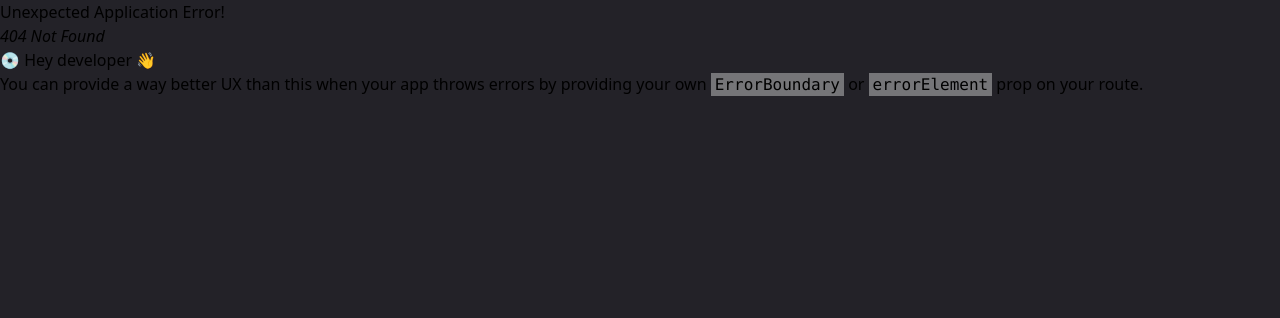
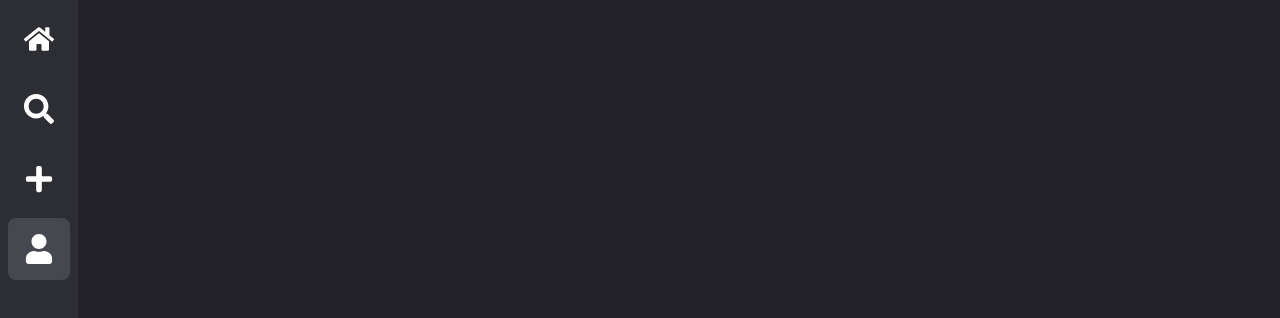
Before and after one commit to vinniemoth/songs-for-no-one, a React (Vite) app in the folder songs_to_no_one/: page /signup in a window 1280 px wide. Before the commit this address had no page. Shown: the top 318 px of the page. Built offline with nearby package versions, Linux system fonts and the light colour scheme.

Commit message:
FEAT: created migration for model user

```diff
--- a/songs_to_no_one/src/components/CitySearchInput.tsx
+++ b/songs_to_no_one/src/components/CitySearchInput.tsx
@@ -33,7 +33,6 @@ export default function CitySearchInput({ onChange }: CitySearchProps) {
   }, [query]);
 
   const handleSelect = (displayName: string) => {
-    const safeValue = displayName || "";
     setQuery(displayName);
     onChange(displayName);
     setIsOpen(false);
--- a/songs_to_no_one/src/components/NavigationBar.tsx
+++ b/songs_to_no_one/src/components/NavigationBar.tsx
@@ -1,4 +1,4 @@
-import { FaHome, FaPlus, FaSearch } from "react-icons/fa";
+import { FaHome, FaPlus, FaSearch, FaUser } from "react-icons/fa";
 import { useNavigate } from "react-router";
 
 interface NavigationBarProps {
@@ -27,6 +27,12 @@ export default function NavigationBar(props: NavigationBarProps) {
       >
         <FaPlus size={30} color={"white"} />
       </div>
+      <div
+        className={`flex justify-center p-4 m-2 hover:cursor-pointer ${props.active === "user" ? "active rounded-lg" : ""} hover:bg-zinc-800 rounded-lg`}
+        onClick={() => navigate("/signup")}
+      >
+        <FaUser size={30} color={"white"} />
+      </div>
     </nav>
   );
 }
--- a/songs_to_no_one/src/main.tsx
+++ b/songs_to_no_one/src/main.tsx
@@ -6,6 +6,7 @@ import "./index.css";
 import App from "./App.tsx";
 import PostPage from "./pages/PostPage.tsx";
 import SearchPage from "./pages/SearchPage.tsx";
+import SignupPage from "./pages/SignupPage.tsx";
 
 const router = createBrowserRouter([
   {
@@ -20,6 +21,10 @@ const router = createBrowserRouter([
     path: "/search",
     element: <SearchPage />,
   },
+  {
+    path: "/signup",
+    element: <SignupPage />,
+  },
 ]);
 
 createRoot(document.getElementById("root")!).render(
--- a/songs_to_no_one/src/pages/PostPage.tsx
+++ b/songs_to_no_one/src/pages/PostPage.tsx
@@ -85,7 +85,6 @@ export default function PostPage() {
           Send a Dedicatory
         </h1>
 
-        {/* Se NÃO houver música selecionada, mostra a busca */}
         {!song ? (
           <div className="w-full px-8 max-w-2xl">
             <SongInput searchTerm={searchTerm} onSearchChange={setSearchTerm} />
@@ -103,7 +102,6 @@ export default function PostPage() {
             />
           </div>
         ) : (
-          /* Se HOUVER música, mostra o formulário de dedicatória */
           <form
             onSubmit={handleSubmit}
             className="w-full max-w-xl px-8 animate-in fade-in slide-in-from-bottom-4 duration-500"
--- a/songs_to_no_one/src/pages/SearchPage.tsx
+++ b/songs_to_no_one/src/pages/SearchPage.tsx
@@ -27,7 +27,6 @@ export default function SearchResults() {
         setHasMore(false);
       }
 
-      // Se for a primeira página, substitui. Se não, concatena.
       setDedications((prev) =>
         pageToLoad === 1 ? newData : [...prev, ...newData],
       );
--- /dev/null
+++ b/songs_to_no_one/src/pages/SignupPage.tsx
@@ -0,0 +1,9 @@
+import NavigationBar from "../components/NavigationBar";
+
+export default function SignupPage() {
+  return (
+    <div className="flex">
+      <NavigationBar active="user" />
+    </div>
+  );
+}
```
Also changed, not shown: 2 other files (tests, documents, lock files or other folders).
